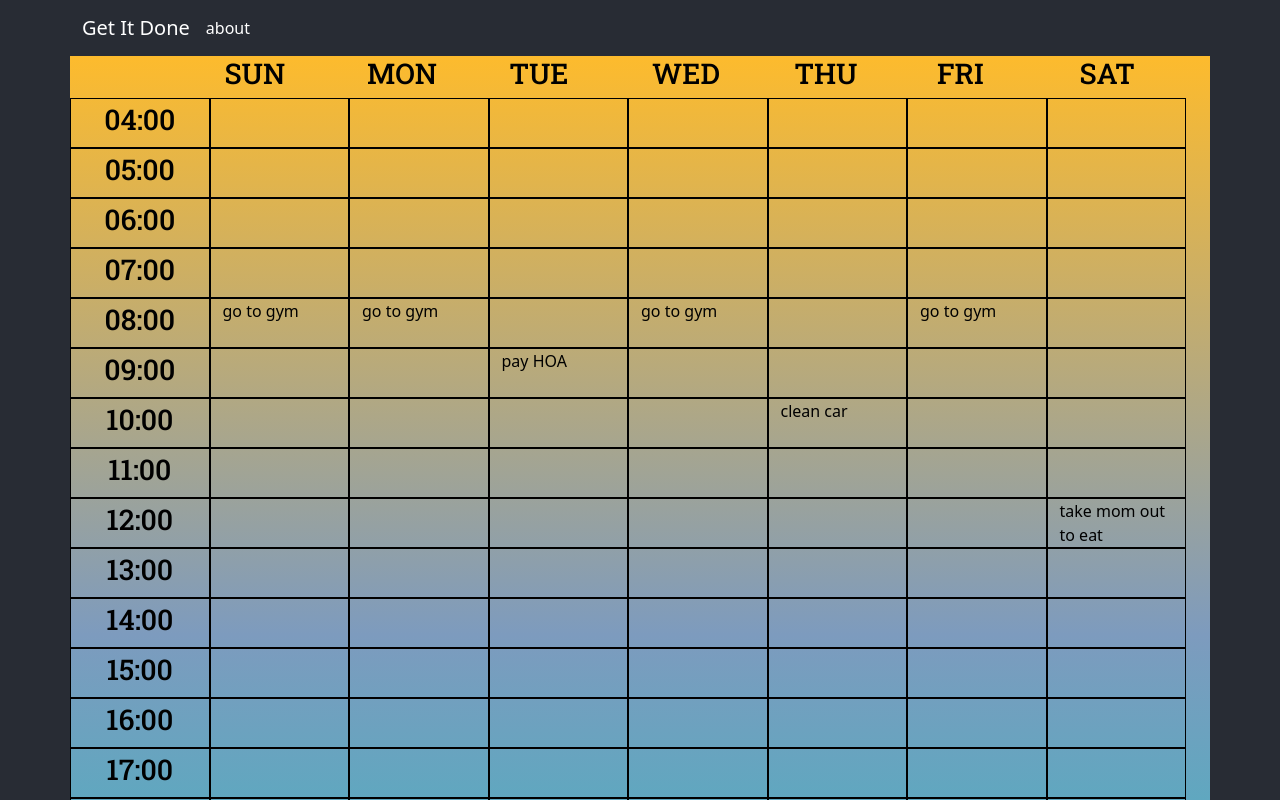
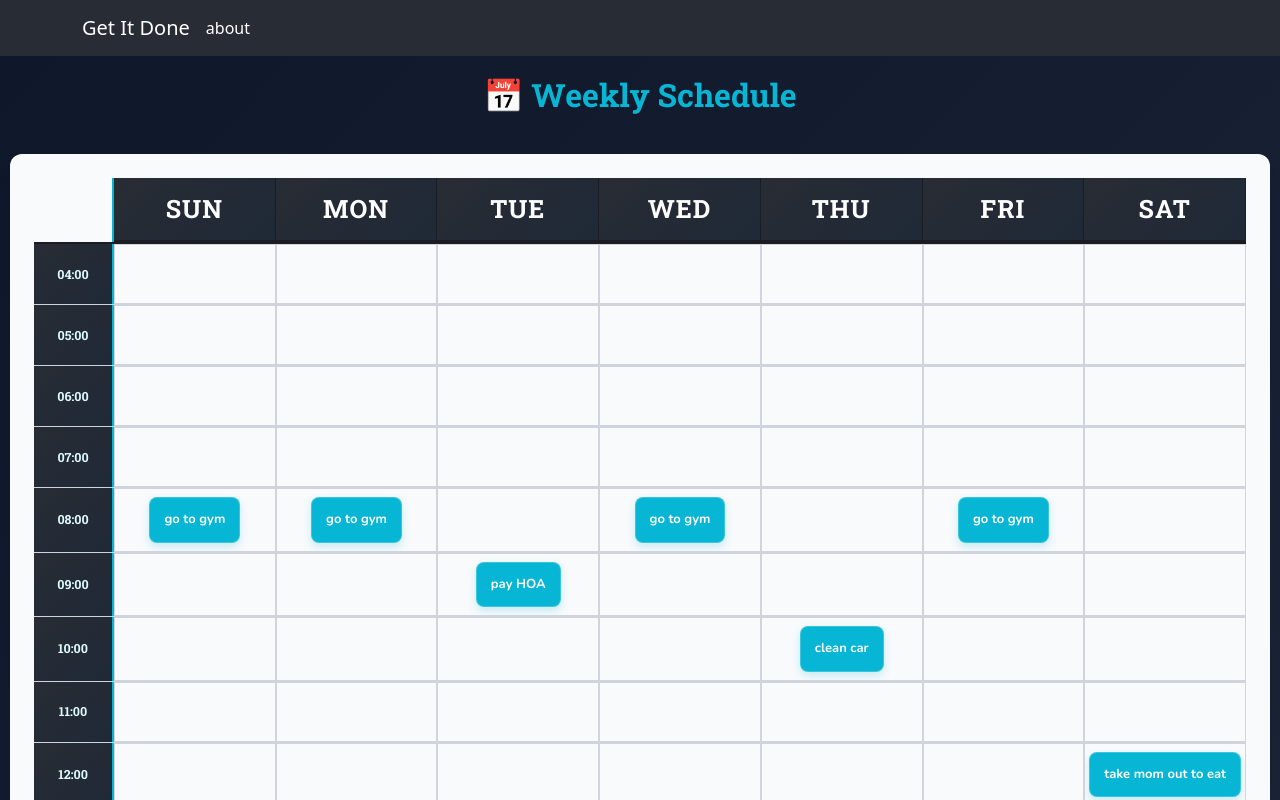
Before and after one commit to jpernia101/roadmapfe, a React (Create React App) app: page / in a window 1280 px wide. Both pictures are taken after typing "Sample", "2020-01-15" into the empty fields and a click on the button "Submit". Shown: the top 800 px of the page. Built offline with nearby package versions, Linux system fonts and the light colour scheme.

Commit message:
made ui cleaner to look at

```diff
--- a/package.json
+++ b/package.json
@@ -12,6 +12,7 @@
     "axios": "^1.7.9",
     "bootstrap": "^5.3.3",
     "cra-template": "1.2.0",
+    "framer-motion": "^12.33.0",
     "html-to-image": "^1.11.13",
     "konva": "^9.3.18",
     "react": "^19.0.0",
--- a/src/components/DragableTask.tsx
+++ b/src/components/DragableTask.tsx
@@ -1,6 +1,7 @@
 import { useDraggable } from "@dnd-kit/core";
 import { CSS } from "@dnd-kit/utilities";
-import React from "react";
+import React, { useState } from "react";
+import { motion } from "framer-motion";
 
 interface DragableTaskProps  {
     id: number | string,
@@ -8,24 +9,50 @@ interface DragableTaskProps  {
     data: { parentId: string }
 }
 const DragableTask: React.FC<DragableTaskProps> = ({id, desc, data}) => {
-    const {attributes, listeners, setNodeRef,transform} = useDraggable({id : id, data: data })
+    const {attributes, listeners, setNodeRef, transform, isDragging} = useDraggable({id : id, data: data })
+    const [isHovered, setIsHovered] = useState(false);
 
-    const style = transform ? {
+    const style = {
         transform: CSS.Translate.toString(transform),
-        fontFamily: "Nunito",
-        fontSize: "14px",
-        fontWeight: "bold",
-        padding: "8px",
-        backgroundColor: "#FFD700",
-        borderRadius: "4px",
-        cursor: "grab",
-
-    } : undefined
+        opacity: isDragging ? 0.5 : 1,
+        zIndex: isDragging ? 1000 : 'auto',
+    }
 
     return (
-        <div ref={setNodeRef} style={style} {...listeners} {...attributes}>
-            {desc}
-        </div>
+        <motion.div
+            ref={setNodeRef}
+            style={style}
+            initial={{ opacity: 0, scale: 0.9 }}
+            animate={{ opacity: 1, scale: 1 }}
+            whileHover={{ scale: 1.05 }}
+            onMouseEnter={() => setIsHovered(true)}
+            onMouseLeave={() => setIsHovered(false)}
+            {...listeners}
+            {...attributes}
+        >
+            <div
+                style={{
+                    backgroundColor: '#06b6d4',
+                    color: 'white',
+                    padding: '12px 14px',
+                    borderRadius: '8px',
+                    fontSize: '13px',
+                    fontWeight: '600',
+                    cursor: 'grab',
+                    boxShadow: isHovered
+                        ? '0 8px 16px rgba(6, 182, 212, 0.4)'
+                        : '0 4px 8px rgba(6, 182, 212, 0.2)',
+                    transition: 'box-shadow 0.2s ease',
+                    border: '1px solid rgba(255, 255, 255, 0.2)',
+                    fontFamily: 'Nunito',
+                    overflow: 'hidden',
+                    textOverflow: 'ellipsis',
+                    whiteSpace: 'nowrap',
+                }}
+            >
+                {desc}
+            </div>
+        </motion.div>
     )
 
 }
--- a/src/components/DropableTask.tsx
+++ b/src/components/DropableTask.tsx
@@ -1,15 +1,31 @@
 import { useDroppable } from "@dnd-kit/core";
 import React from "react";
-import { Col } from "react-bootstrap";
-
 
 const DropableTask = ({id, children}) =>{
-    const {setNodeRef} = useDroppable({id})
+    const {setNodeRef, isOver} = useDroppable({id})
 
     return(
-        <Col ref={setNodeRef} style={{ border: '.5px solid black', minHeight: '50px' }}>
+        <div
+            ref={setNodeRef}
+            style={{
+                minHeight: '60px',
+                padding: '8px',
+                border: isOver
+                    ? '2px solid #06b6d4'
+                    : '1px solid #d1d5db',
+                borderRight: '1px solid #d1d5db',
+                backgroundColor: isOver ? 'rgba(6, 182, 212, 0.1)' : 'transparent',
+                transition: 'all 0.2s ease',
+                display: 'flex',
+                alignItems: 'center',
+                justifyContent: 'center',
+                flex: 1,
+                minWidth: 0,
+                overflow: 'hidden',
+            }}
+        >
             {children}
-        </Col>
+        </div>
     )
 }
 
--- a/src/pages/WeeklySchedule.tsx
+++ b/src/pages/WeeklySchedule.tsx
@@ -1,12 +1,12 @@
-import React, {useEffect, useRef, useState} from "react";
-import { Button, Col, Container, Row } from "react-bootstrap";
+import React, {useEffect, useRef, useState, useMemo} from "react";
+import { Button, Container } from "react-bootstrap";
 import { ScheduleItem, useScheduleContext } from "../context/TasksContext";
 import { DndContext , closestCenter} from "@dnd-kit/core";
 import DragableTask from "../components/DragableTask";
 import DropableTask from "../components/DropableTask";
 import { toPng } from 'html-to-image';
 import jsPDF from 'jspdf';
-import {validResponse} from '../test/constants.js'
+import { motion } from "framer-motion";
 
 const WeeklyScheduleCanvas = ( {setScheduleExist, isLoading}) => {
     interface reorderedScheduleType  {
@@ -17,8 +17,8 @@ const WeeklyScheduleCanvas = ( {setScheduleExist, isLoading}) => {
         desc: string
     }
 
-    const days = ['SUN', 'MON', 'TUE' ,"WED","THU", "FRI","SAT" ];
-    const hours = [
+    const days = useMemo(() => ['SUN', 'MON', 'TUE' ,"WED","THU", "FRI","SAT" ], []);
+    const hours = useMemo(() => [
   "04:00", "04:30",
   "05:00", "05:30",
   "06:00", "06:30",
@@ -39,32 +39,43 @@ const WeeklyScheduleCanvas = ( {setScheduleExist, isLoading}) => {
   "21:00", "21:30",
   "22:00", "22:30",
   "23:00", "23:30",
-  '24:00'];
+  '24:00'], []);
 
     const {schedule} = useScheduleContext();
     const [ reorderedSchedule, setreorderedSchedule ] = useState<Array<reorderedScheduleType | undefined>>([]);
     const parentDimensionRef = useRef<HTMLDivElement>(null);
     const [dimensions , setDimensions] = useState( {width: 0, height : 0})
-    const pdfRef = useRef(null);
+    const pdfRef = useRef<HTMLDivElement | null>(null);
+
     const pdfGenerator = async () => {
         console.log('generating pdf');
         const elem = pdfRef.current;
+        if (!elem) return;
         const img = await toPng(elem, {
             quality: 1,
-            cacheBust: true, // Prevents caching issues
-            useCORS: true // Fixes cross-origin font issues
+            cacheBust: true,
         });
         const pdf = new jsPDF('p', 'mm', 'a4');
-        pdf.addImage(img, 'PNG', 0, 0, 210, 297); // A4 size in mm
+        pdf.addImage(img, 'PNG', 0, 0, 210, 297);
         pdf.save('weekly-schedule.pdf');
     }
+
+    useEffect( () => {
+        const handleResize = () => {
+            if (parentDimensionRef.current) {
+                setDimensions({
+                    width: parentDimensionRef.current.offsetWidth,
+                    height: parentDimensionRef.current.offsetHeight
+                });
+            }
+        };
 
         const organizeScheduleByTime = () : Array<reorderedScheduleType| undefined> =>   {
             let newOrder: Array<reorderedScheduleType| undefined> = [];
 
             if(schedule){
-            newOrder = schedule.flatMap( (outer, i) => {
-                return outer.when.map( (x,j) => {
+                newOrder = (schedule as any).flatMap( (outer: any, i: number) => {
+                    return outer.when.map( (x: any,j: number) => {
                         console.log(x,'x');
                         let timeIndex = hours.indexOf( x.startTime);
                         console.log(timeIndex,'timeindex');
@@ -80,7 +91,7 @@ const WeeklyScheduleCanvas = ( {setScheduleExist, isLoading}) => {
                         id: newId
                     })})
                 })
-            .sort( (a,b) => {
+                .sort( (a: any,b: any) => {
                     if(a.time !== b.time){
                         return a.time.localeCompare(b.time)
                     }
@@ -89,46 +100,47 @@ const WeeklyScheduleCanvas = ( {setScheduleExist, isLoading}) => {
                 })
             }
             return newOrder
-    }
+        };
 
-    useEffect( () => {
-        const handleResize = () => {
-            if (parentDimensionRef.current) {
-                setDimensions({
-                    width: parentDimensionRef.current.offsetWidth,
-                    height: parentDimensionRef.current.offsetHeight
-                });
-            }
-        };
         handleResize();
         window.addEventListener('resize', handleResize);
 
         const organizedData = organizeScheduleByTime();
         setreorderedSchedule(organizedData);
-        // Cleanup
         return () => window.removeEventListener('resize', handleResize);
-    } ,[])
-
-
-
-
-
+    } ,[schedule, hours, days])
 
     const DrawDays = () => {
         return days.map( (text, i) => {
-            const fontSize = dimensions.width * 0.025;
+            const fontSize = dimensions.width * 0.020;
             return (
-                <Col key={i}>
-                    <h4  style={{ fontFamily: 'Roboto Slab', fontSize: fontSize}}> {text} </h4>
-                </Col>
-
+                <motion.div
+                    key={i}
+                    initial={{ opacity: 0, y: -10 }}
+                    animate={{ opacity: 1, y: 0 }}
+                    transition={{ delay: i * 0.05 }}
+                    style={{
+                        fontFamily: 'Roboto Slab',
+                        fontWeight: '700',
+                        fontSize: fontSize,
+                        color: '#ffffff',
+                        textAlign: 'center',
+                        padding: '12px 8px',
+                        textTransform: 'uppercase',
+                        letterSpacing: '1px',
+                        background: 'linear-gradient(135deg, #282c34 0%, #1f2937 100%)',
+                        borderBottom: '2px solid #1a1d24',
+                        borderRight: '1px solid #1a1d24',
+                    }}>
+                        {text}
+                    </motion.div>
             )
         })
     }
 
     const handleDragEnd = (e) => {
         const { active, over } = e;
-        if (!over) return; // Don't do anything if not dropped over a valid area
+        if (!over) return;
         let currItem = active.id;
         if(reorderedSchedule){
             const [x,y] = over.id.split(':');
@@ -144,13 +156,10 @@ const WeeklyScheduleCanvas = ( {setScheduleExist, isLoading}) => {
                 }
             }
 
-
             let newTime = hours[x];
             let newDay =  days[y]
 
             setreorderedSchedule((prevSchedule) => {
-
-
                 const updatedSchedule = [...prevSchedule];
                 const taskToUpdate = updatedSchedule.find( x => x?.id === currItem);
                 console.log(taskToUpdate, "BEFOE");
@@ -166,10 +175,9 @@ const WeeklyScheduleCanvas = ( {setScheduleExist, isLoading}) => {
                 console.log(taskToUpdate, "AFTER");
                 return updatedSchedule;
             });
-
         }
-        const draggedTaskId = active.id;  // The dragged task
-        const newColumnId = over.id; // The new drop location
+        const draggedTaskId = active.id;
+        const newColumnId = over.id;
 
         console.log(reorderedSchedule);
         console.log(`Task ${draggedTaskId} dropped on ${newColumnId}`);
@@ -177,22 +185,11 @@ const WeeklyScheduleCanvas = ( {setScheduleExist, isLoading}) => {
 
     const DrawBody = () => {
         const fontSize = dimensions.width * 0.015;
-        const timeSize = dimensions.width * 0.025;
-        /**
-         * OUR DATA WILL LOOK LIKE THIS Array<Array<{time: string, tasks: Array< ScheduleType | null>} >>
-         * [null,null,null,null,{"desc": "taskkkkkkkk4","reasoning": "Eating with mom is a medium priority task, scheduled for the evening when both might be more available.","time": "18:00","day": "Thursday"},null, null]
-         *
-         * so below we
-         *  -1 loop through the hours. so our array size will be the size of hours.length
-         *  -2 loop through the days so each of our Arrays will have lenght of 7 since there is 7 days
-         *  -3 we use the .find to search our organizedData to see if theres a task in that specfic time and day
-         *     if it is then we return the task else we return null.
-         *
-         */
+        const timeSize = dimensions.width * 0.010;
+
         const groupedByTimeAndTask = hours.map((hour) => {
             const tasks = days.map((day) => {
                 const task: ScheduleItem | undefined  = reorderedSchedule.find((y) => {
-                    //do this since our days are only the first three letters but out response spells out the whole day
                     let substringOfDay = y?.day.substring(0,3)
                     if(y?.time  instanceof(Date) ){
                         y.time = y.time.toString();
@@ -203,22 +200,53 @@ const WeeklyScheduleCanvas = ( {setScheduleExist, isLoading}) => {
                         return substringOfDay === day && y?.time === matchingHalfAndHour + '30'
                     }
                     return y?.time === hour && substringOfDay === day
-                }) as ScheduleItem | undefined; //casted reorderedSchedule to ScheduleItem
-                return task || null; // Either the task object or null
+                }) as ScheduleItem | undefined;
+                return task || null;
             });
 
-            return { time: hour, tasks }; // Return an object with time and the array of tasks for 7 days
+            return { time: hour, tasks };
         });
 
+        console.log(groupedByTimeAndTask)
 
-        console.log(groupedByTimeAndTask)
         return groupedByTimeAndTask.map( ({time,tasks}, i) => {
             const halfHourTimeSlot = time.split(':')[1] === "00" ? true : false
+
             return halfHourTimeSlot && (
-                <Row key={i} className="flex-nowrap">
-                    <Col style={{border: '.5px solid black', display:'flex', alignItems:'center', justifyContent: 'center'}}>
-                        <h4  style={{ fontFamily: 'Roboto Slab', fontSize: timeSize}}> {time} </h4>
-                    </Col>
+                <motion.div
+                    key={i}
+                    initial={{ opacity: 0 }}
+                    animate={{ opacity: 1 }}
+                    transition={{ delay: i * 0.02 }}
+                    style={{
+                        display: 'grid',
+                        gridTemplateColumns: '80px repeat(7, 1fr)',
+                        gap: '0',
+                        borderBottom: '1px solid #cbd5e1',
+                        minHeight: '60px',
+                    }}
+                >
+                    <div
+                        style={{
+                            display:'flex',
+                            alignItems:'center',
+                            justifyContent: 'center',
+                            background: 'linear-gradient(135deg, #282c34 0%, #1f2937 100%)',
+                            padding: '12px',
+                            borderRight: '2px solid #06b6d4',
+                            boxShadow: 'none',
+                        }}
+                    >
+                        <h5  style={{
+                            fontFamily: 'Roboto Slab',
+                            fontSize: timeSize,
+                            color: '#ddfaff',
+                            fontWeight: '700',
+                            marginBottom: '0'
+                        }}>
+                            {time}
+                        </h5>
+                    </div>
                     {
                         tasks.map( (task, j) => {
                             if(task === null){
@@ -227,7 +255,8 @@ const WeeklyScheduleCanvas = ( {setScheduleExist, isLoading}) => {
                                         <h4
                                             style={{
                                                 fontFamily: 'Nunito',
-                                                fontSize: fontSize
+                                                fontSize: fontSize,
+                                                color: '#9CA3AF'
                                             }}
                                         >
                                         </h4>
@@ -244,7 +273,7 @@ const WeeklyScheduleCanvas = ( {setScheduleExist, isLoading}) => {
 
                         })
                     }
-                </Row>
+                </motion.div>
 
             )
         })
@@ -253,35 +282,111 @@ const WeeklyScheduleCanvas = ( {setScheduleExist, isLoading}) => {
     const backToPlannerBtn = () => {
         setScheduleExist(false)
     }
+
     return(
+        <div style={{ minHeight: '100vh', background: 'linear-gradient(135deg, #0f172a 0%, #1e293b 100%)' }}>
+            <div style={{ paddingTop: '20px', paddingBottom: '20px' }}>
+                <motion.h1
+                    initial={{ opacity: 0 }}
+                    animate={{ opacity: 1 }}
+                    style={{
+                        textAlign: 'center',
+                        color: '#06b6d4',
+                        fontFamily: 'Roboto Slab',
+                        fontSize: '32px',
+                        fontWeight: '700',
+                        marginBottom: '20px'
+                    }}
+                >
+                    📅 Weekly Schedule
+                </motion.h1>
+            </div>
+            <div ref={pdfRef} style={{ marginBottom: '30px', marginLeft: '10px', marginRight: '10px' }}>
+                <DndContext onDragEnd={handleDragEnd} collisionDetection={closestCenter}>
+                    <Container
+                        className="justify-content-sm-start"
+                        ref={parentDimensionRef}
+                        style={{
+                            background: '#f8fafc',
+                            borderRadius: '12px',
+                            padding: '24px',
+                            boxShadow: '0 20px 25px -5px rgba(0, 0, 0, 0.1)',
+                            position: 'relative',
+                            maxWidth: '100%',
+                        }}
+                    >
+                        {/* Header Row with Days */}
+                        <div style={{
+                            display: 'grid',
+                            gridTemplateColumns: '80px repeat(7, 1fr)',
+                            gap: '0',
+                            marginBottom: '0',
+                            borderBottom: '2px solid #1a1d24',
+                        }}>
+                            <div style={{
+                                display:'flex',
+                                alignItems:'center',
+                                justifyContent: 'center',
+                                borderRight: '2px solid #06b6d4',
+                            }}>
+                            </div>
+                            {DrawDays()}
+                        </div>
+
+                        {/* Body */}
                         <div>
-            <div ref={pdfRef}>
-                <DndContext onDragEnd={handleDragEnd} collisionDetection={closestCenter}>
-                    <Container className="justify-content-sm-start" ref={parentDimensionRef }
-                    //  style={{backgroundImage: 'linear-gradient(45deg, #FFFFFF 0%, #6284FF 50%, #FF0000 100%)', color:'black'}}
-                    style={{backgroundImage: 'linear-gradient(0deg, rgba(34,193,195,1) 0%, rgba(125,155,190,1) 47%, rgba(253,187,45,1) 100%)', color:'black'}}
-                    >
-                        <div>
-                            <Row style={{justifyContent:'center'}}>
-                                <Col/>
-                                {DrawDays()}
-                            </Row>
-                        </div>
-                        <div>
-                            <Row>
                             {DrawBody()}
-                            </Row>
                         </div>
 
                     </Container>
                 </DndContext>
             </div>
-            <div style={
-                {display: "flex", justifyContent:'space-around', margin: "1% 0 0 3%" }
-            }>
-                <Button onClick={() => backToPlannerBtn()}>Back to planner</Button>
-                <Button onClick={() => pdfGenerator()}>Export to PDF</Button>
-            </div>
+            <motion.div
+                initial={{ opacity: 0, y: 20 }}
+                animate={{ opacity: 1, y: 0 }}
+                style={{
+                    display: "flex",
+                    justifyContent:'space-around',
+                    margin: "20px auto",
+                    maxWidth: '400px',
+                    gap: '12px'
+                }}
+            >
+                <Button
+                    onClick={() => backToPlannerBtn()}
+                    style={{
+                        backgroundColor: '#EF4444',
+                        borderColor: '#EF4444',
+                        padding: '10px 24px',
+                        fontWeight: '600',
+                        fontSize: '14px',
+                        flex: 1,
+                        borderRadius: '8px',
+                        transition: 'all 0.2s ease'
+                    }}
+                    onMouseEnter={(e) => ((e.target as HTMLElement).style.backgroundColor = '#DC2626')}
+                    onMouseLeave={(e) => ((e.target as HTMLElement).style.backgroundColor = '#EF4444')}
+                >
+                    ← Back to planner
+                </Button>
+                <Button
+                    onClick={() => pdfGenerator()}
+                    style={{
+                        backgroundColor: '#10B981',
+                        borderColor: '#10B981',
+                        padding: '10px 24px',
+                        fontWeight: '600',
+                        fontSize: '14px',
+                        flex: 1,
+                        borderRadius: '8px',
+                        transition: 'all 0.2s ease'
+                    }}
+                    onMouseEnter={(e) => ((e.target as HTMLElement).style.backgroundColor = '#059669')}
+                    onMouseLeave={(e) => ((e.target as HTMLElement).style.backgroundColor = '#10B981')}
+                >
+                    📥 Export to PDF
+                </Button>
+            </motion.div>
         </div>
     )
 }
```
Also changed, not shown: 2 other files (tests, documents, lock files or other folders). Lines whose indentation alone changed are shown as unchanged.
